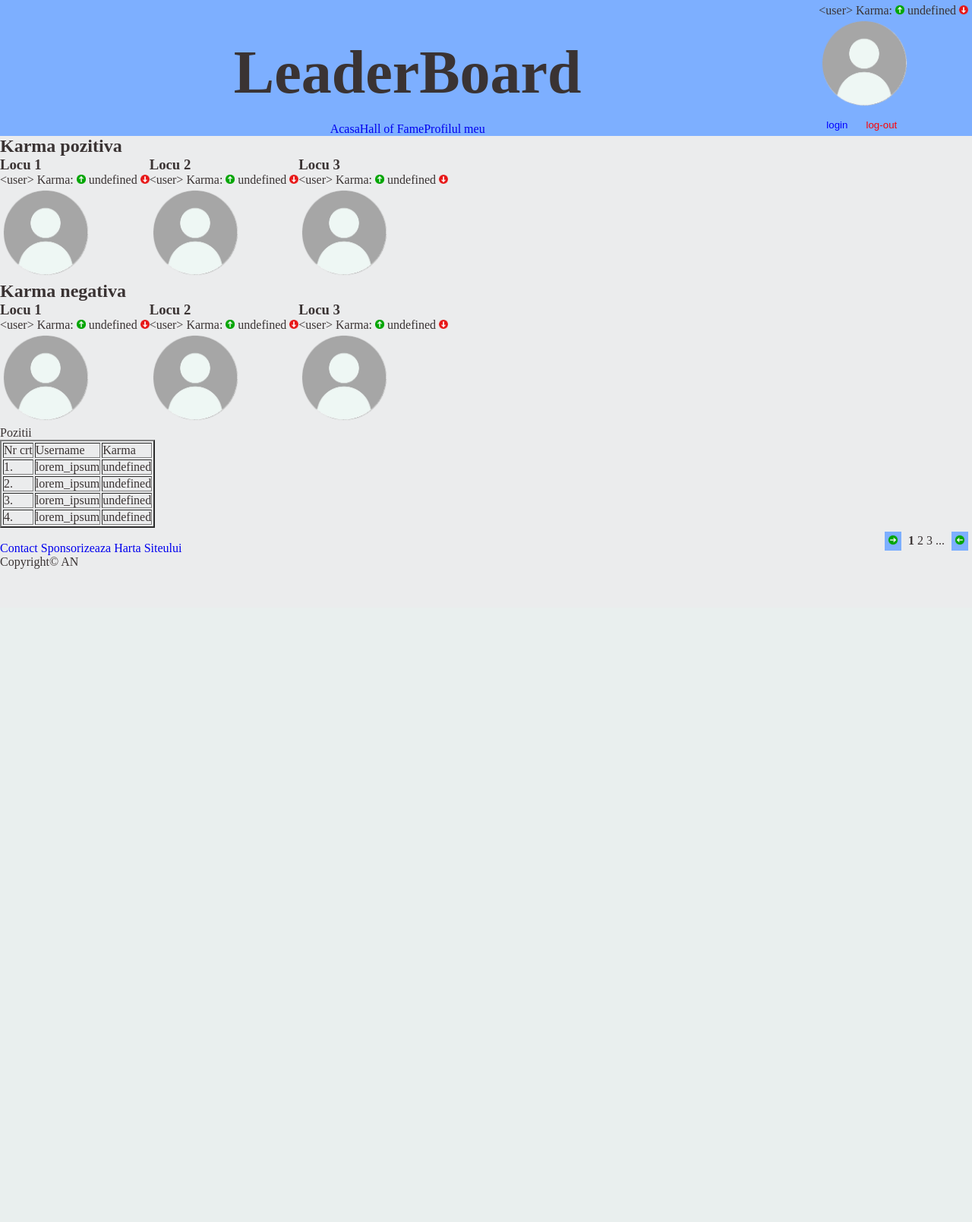
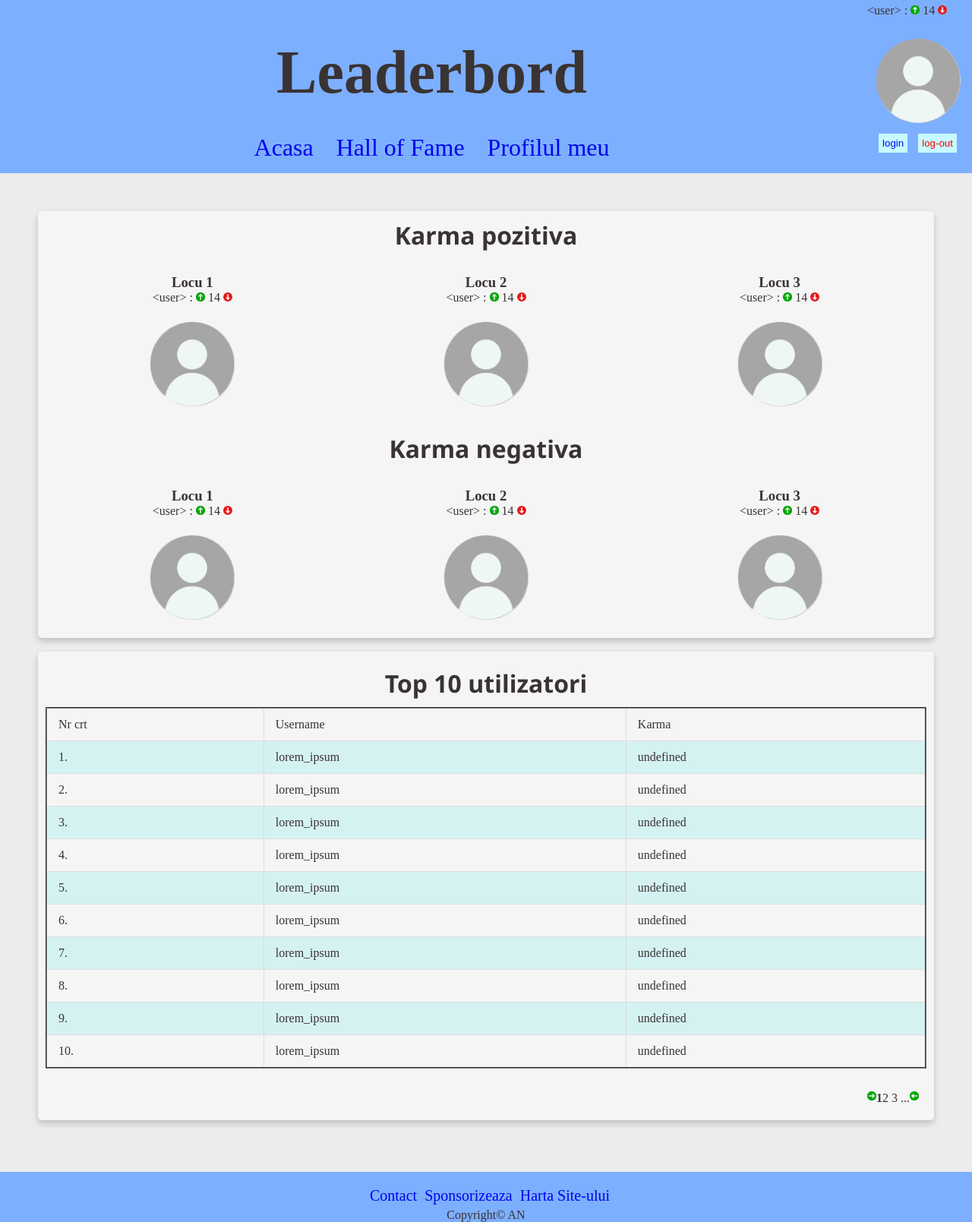
Before and after one commit to AndreiOp235/PAI, a PHP site: page /hallOfFame.html in a window 1280 px wide. Shown: the whole page at 76% size. Before the commit the page ends 749 px from the top, so only its background shows below. Run offline with PHP 8.4, Linux system fonts and the light colour scheme.

Commit message:
HallOfFame done

```diff
--- a/hallOfFame.html
+++ b/hallOfFame.html
@@ -2,72 +2,99 @@
 <html>
 
 <head>
-    <link rel="stylesheet" type="text/css"  href="stiluri.css" title="Foaie de stiluri">
-    <title>Intreaba chatu</title>
+    <link rel="stylesheet" type="text/css" href="stiluri.css" title="Foaie de stiluri">
+    <link rel="stylesheet" type="text/css" href="stiluri_leader.css" title="Foaie de stiluri">
+    <title>Leaderbord</title>
 </head>
 
 <body>
     <div class="header">
-        <div class="utilizator" style="float:right">
-            &lt;user&gt; Karma:
+        <div class="utilizator">
+            <div class="karmaDisplay">
+                &lt;user&gt; :
                 <img src="images/sus.png" width="12px" height="12px" alt="sus">
-        undefined
+                14
                 <img src="images/jos.png" width="12px" height="12px" alt="sus">
+            </div>
+            <br>
+            <div class="imaginesilogin">
+                <div class="imagineUser">
+                    <img src="images/user.png" width="120px" height="120px" style="float: right;">
+                </div>
+                <div class="login_log-out">
+                    <button style="color: blue; background-color: rgb(199, 251, 255);">login</button>
+                    <button style="color: red; background-color: rgb(199, 251, 255);">log-out</button>
+                </div>
+            </div>
+        </div>
 
-        <br>
-        <img src="images/user.png"  width="120px" height="120px">
-        <br>
-        <button style="color: blue;">login</button>
-        <button style="color: red;">log-out</button>
+        <div class="hamburger" style="float:right; ">
+            <img src="images/burger-bar.png" width="50px" height="50px" alt="burger_menu">
         </div>
-        <h1>LeaderBoard</h1>
+
+        <h1 class="titlul">Leaderbord</h1>
 
         <div class="linkuri_header">
+            <div class="link_header">
                 <a href="index.html"> Acasa</a>
+            </div>
+            <div class="link_header">
                 <a href="hallOfFame.html">Hall of Fame</a>
+            </div>
+            <div class="link_header">
                 <a href="profile.html"> Profilul meu</a>
             </div>
+        </div>
+
 
     </div>
+
+    <div style="padding: 50px;">
+
+
+    <div class="content_leader">
         <h2> Karma pozitiva</h2>
 
-    <div style="display: flex; align-items: stretch;">
-        <div>
+        <div class="pozitii" style="display: flex; align-items: stretch;">
+            <div class="pozitie">
                 <h3>
                     Locu 1
                 </h3>
-            &lt;user&gt; Karma:
+                <div class="karmaDisplay">
+                    &lt;user&gt; :
                     <img src="images/sus.png" width="12px" height="12px" alt="sus">
-            undefined
+                    14
                     <img src="images/jos.png" width="12px" height="12px" alt="sus">
-
+                </div>
                 <br>
                 <img src="images/user.png" width="120px" height="120px">
             </div>
 
-        <div>
+            <div class="pozitie">
                 <h3>
                     Locu 2
                 </h3>
-            &lt;user&gt; Karma:
+                <div class="karmaDisplay">
+                    &lt;user&gt; :
                     <img src="images/sus.png" width="12px" height="12px" alt="sus">
-            undefined
+                    14
                     <img src="images/jos.png" width="12px" height="12px" alt="sus">
-
+                </div>
                 <br>
                 <img src="images/user.png" width="120px" height="120px">
             </div>
 
 
-        <div>
+            <div class="pozitie">
                 <h3>
                     Locu 3
                 </h3>
-            &lt;user&gt; Karma:
+                <div class="karmaDisplay">
+                    &lt;user&gt; :
                     <img src="images/sus.png" width="12px" height="12px" alt="sus">
-            undefined
+                    14
                     <img src="images/jos.png" width="12px" height="12px" alt="sus">
-
+                </div>
                 <br>
                 <img src="images/user.png" width="120px" height="120px">
             </div>
@@ -77,53 +104,59 @@
 
         <h2> Karma negativa</h2>
 
-    <div style="display: flex; align-items: stretch;">
-        <div>
+        <div class="pozitii">
+            <div class="pozitie">
                 <h3>
                     Locu 1
                 </h3>
-            &lt;user&gt; Karma:
+                <div class="karmaDisplay">
+                    &lt;user&gt; :
                     <img src="images/sus.png" width="12px" height="12px" alt="sus">
-            undefined
+                    14
                     <img src="images/jos.png" width="12px" height="12px" alt="sus">
-
+                </div>
                 <br>
                 <img src="images/user.png" width="120px" height="120px">
             </div>
 
-        <div>
+            <div class="pozitie">
                 <h3>
                     Locu 2
                 </h3>
-            &lt;user&gt; Karma:
+                <div class="karmaDisplay">
+                    &lt;user&gt; :
                     <img src="images/sus.png" width="12px" height="12px" alt="sus">
-            undefined
+                    14
                     <img src="images/jos.png" width="12px" height="12px" alt="sus">
-
+                </div>
                 <br>
                 <img src="images/user.png" width="120px" height="120px">
             </div>
 
 
-        <div>
+            <div class="pozitie">
                 <h3>
                     Locu 3
                 </h3>
-            &lt;user&gt; Karma:
+                <div class="karmaDisplay">
+                    &lt;user&gt; :
                     <img src="images/sus.png" width="12px" height="12px" alt="sus">
-            undefined
+                    14
                     <img src="images/jos.png" width="12px" height="12px" alt="sus">
-
+                </div>
                 <br>
                 <img src="images/user.png" width="120px" height="120px">
             </div>
         </div>
+    </div>
+    <br>
+    <div class="content_leader">
+        <div class="tabelul">
 
-    <div>
-
-
-        <table  border=2 cellpadding=4>
-            <thead> Pozitii </thead>
+            <h2>
+                Top 10 utilizatori
+            </h2>
+            <table border=2 cellpadding=4>
                 <tr>
                     <td>
                         Nr crt
@@ -182,29 +215,108 @@
                         undefined
                     </td>
                 </tr>
+                <tr>
+                    <td>
+                        5.
+                    </td>
+                    <td>
+                        lorem_ipsum
+                    </td>
+                    <td>
+                        undefined
+                    </td>
+                </tr>
+                <tr>
+                    <td>
+                        6.
+                    </td>
+                    <td>
+                        lorem_ipsum
+                    </td>
+                    <td>
+                        undefined
+                    </td>
+                </tr>
+                <tr>
+                    <td>
+                        7.
+                    </td>
+                    <td>
+                        lorem_ipsum
+                    </td>
+                    <td>
+                        undefined
+                    </td>
+                </tr>
+                <tr>
+                    <td>
+                        8.
+                    </td>
+                    <td>
+                        lorem_ipsum
+                    </td>
+                    <td>
+                        undefined
+                    </td>
+                </tr>
+                <tr>
+                    <td>
+                        9.
+                    </td>
+                    <td>
+                        lorem_ipsum
+                    </td>
+                    <td>
+                        undefined
+                    </td>
+                </tr>
+                <tr>
+                    <td>
+                        10.
+                    </td>
+                    <td>
+                        lorem_ipsum
+                    </td>
+                    <td>
+                        undefined
+                    </td>
+                </tr>
 
 
             </table>
-        <div style="float:right" >
-            <button>
+            <div class="navigareTabel">
                 <img src="images/sus.png" width="12px" height="12px" alt="sus" style="transform: rotate(90deg);">
-            </button>
-            <b>1</b>
-            2 3 ...
-            <button>
+
+                <b>1 </b>
+                <p> 2 3 ... </p>
                 <img src="images/sus.png" width="12px" height="12px" alt="sus" style="transform: rotate(-90deg);">
-            </button>
+
             </div>
 
 
         </div>
 
+    </div>
+</div>
+
     <br>
+    <div class="footer">
+        <div class="linkuri_header">
+            <div class="link_footer">
                 <a href="contact.html"> Contact</a>
-    <a href="contribuie.html">Sponsorizeaza</a>
-    <a href="site_map.html"> Harta Siteului</a>
+            </div>
+            <div class="link_footer">
+                <a href="contribuie.html"> Sponsorizeaza</a>
+            </div>
+            <div class="link_footer">
+                <a href="site_map.html"> Harta Site-ului</a>
+            </div>
+        </div>
+        <div class="drepturi">
+            <p>Copyright&#169; AN</p>
+        </div>
 
-    <p>Copyright&#169; AN</p>
+    </div>
 </body>
 
 </html>
--- a/stiluri.css
+++ b/stiluri.css
@@ -14,6 +14,7 @@
 body {
     background-color: var(--culoare_primara);
     color: var(--text);
+
   }
 
   @media screen and (prefers-color-scheme: dark) {
@@ -58,18 +59,15 @@
 .footer{
     background-color: var(--culoare_secundara);
     color: var(--text);
-    margin: 0;
-    padding: 0;
-    bottom: 0;
     justify-content: center;
-    position:absolute;
+
+    position: relative;
     bottom:0;
-    display: flex;
     width: 100%;
-    display: flex;
     flex-direction: column;
+}
 
-}
+
 
 .linkuri_footer{
     display: flex;
--- /dev/null
+++ b/stiluri_leader.css
@@ -0,0 +1,75 @@
+.content_leader{
+    display: flex;
+    flex-direction: column;
+    width: 100%;
+    background-color: whitesmoke;
+    border-radius: 5px;
+    box-shadow: 0 4px 8px 0 rgba(0,0,0,0.2);
+
+}
+
+h2{
+    font-size:xx-large;
+    font-family:'Segoe UI', Tahoma, Geneva, Verdana, sans-serif;
+    padding: 10px;
+    text-align: center;
+}
+
+.pozitii{
+    display: flex;
+    flex-direction: row;
+    justify-content: space-around;
+    padding: 10px;
+    @media screen and (max-width: 768px){
+        flex-direction: column;
+    }
+}
+
+.pozitie{
+    display: flex;
+    flex-direction: column;
+    align-items: center;
+    padding: 10px;
+    width: 30%;
+    @media screen and (max-width: 768px){
+        width: 100%;
+    }
+}
+
+.tabelul{
+    display: flex;
+    flex-direction: column;
+    padding: 10px;
+    width: 100%;
+}
+
+.navigareTabel{
+    display: flex;
+    justify-content: right;
+    padding: 10px;
+}
+
+table {
+    width: 100%;
+    border-collapse: collapse;
+    margin-bottom: 20px;
+  }
+
+  th, td {
+    padding: 12px 15px;
+    text-align: left;
+    border: 1px solid #ddd;
+  }
+
+  th {
+    background-color: #f4f4f4;
+    font-weight: bold;
+  }
+
+  tr:nth-child(even) {
+    background-color: #d5f2f3;
+  }
+
+  tr:hover {
+    background-color: #ece6e6;
+  }
```
Also changed, not shown: contact.html (+16 -4 lines), profile.html (+43 -5 lines), stiluriProfil.css (added, +46 -0 lines). Lines whose indentation alone changed are shown as unchanged.
